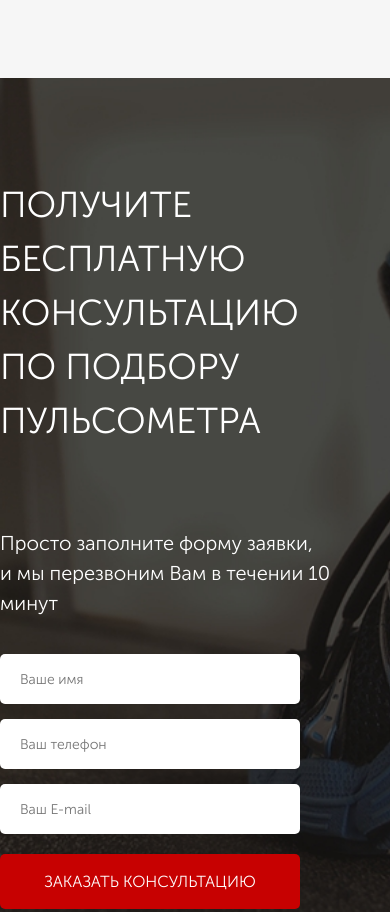
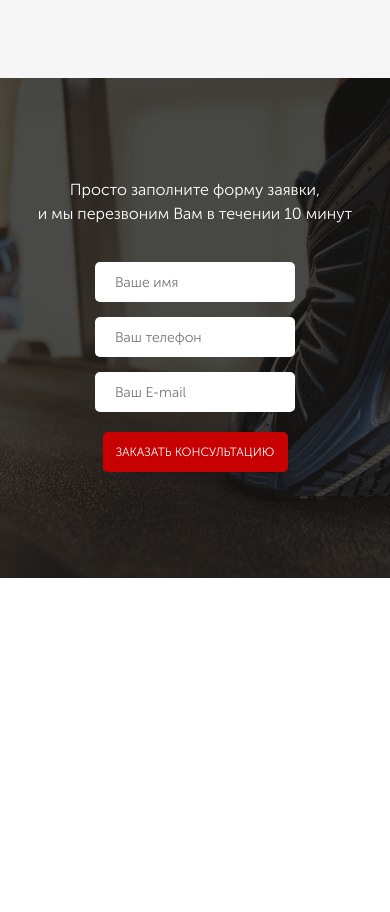
Before and after one commit to mrzvmaria/run_smart, a website: page src/index.html in a window 390 px wide. Shown: the part 1537-2449 px from the top of the page. After the commit the page ends 2115 px from the top, so only its background shows below. Drawn offline with Linux system fonts and the light colour scheme.

Commit message:
adaptation of form

```diff
--- a/src/sass/_media.scss
+++ b/src/sass/_media.scss
@@ -16,6 +16,18 @@
 
         &__item {
             max-width: 210px;
+        }
+    }
+
+    .consultation {
+        &__descr {
+            text-align: center;
+        }
+        .title_left {
+            text-align: center;
+        }
+        .feed-form {
+            margin: 36px auto 0;
         }
     }
 }
@@ -72,9 +84,34 @@
         }
         .title {
             margin-bottom: 0px;
+            font-size: 27px;
         }
         &__subtitle {
             margin-top: 20px;
+        }
+    }
+    .consultation {
+        &__descr {
+            text-align: center;
+            margin-top: 50px;
+        }
+        .title_left {
+            text-align: center;
+            font-size: 27px;
+        }
+        .feed-form {
+            margin: 36px auto 0;
+            input {
+                height: 40px;
+                width: 270px;
+                margin: 0 auto 15px;
+            }
+        }
+        .button_submit {
+            width: 225px;
+            height: 42px;
+            font-size: 14px;
+            margin: 5px auto 0;
         }
     }
 }
@@ -142,4 +179,26 @@
             font-size: 20px;
         }
     }
+    .consultation {
+        min-height: 500px;
+        .title_left{
+            display: none;
+        }
+        &__descr {
+            padding: 0 27px;
+            margin-top: 0px;
+            font-size: 16px;
+        }
+        .feed-form {
+            input {
+                width: 200px;
+                height: 40px;
+            }
+        }
+        .button_submit {
+            width: 185px;
+            height: 40px;
+            font-size: 12px;
+        }
+    }
 }
```
Also changed, not shown: src/css/style.min.css.
